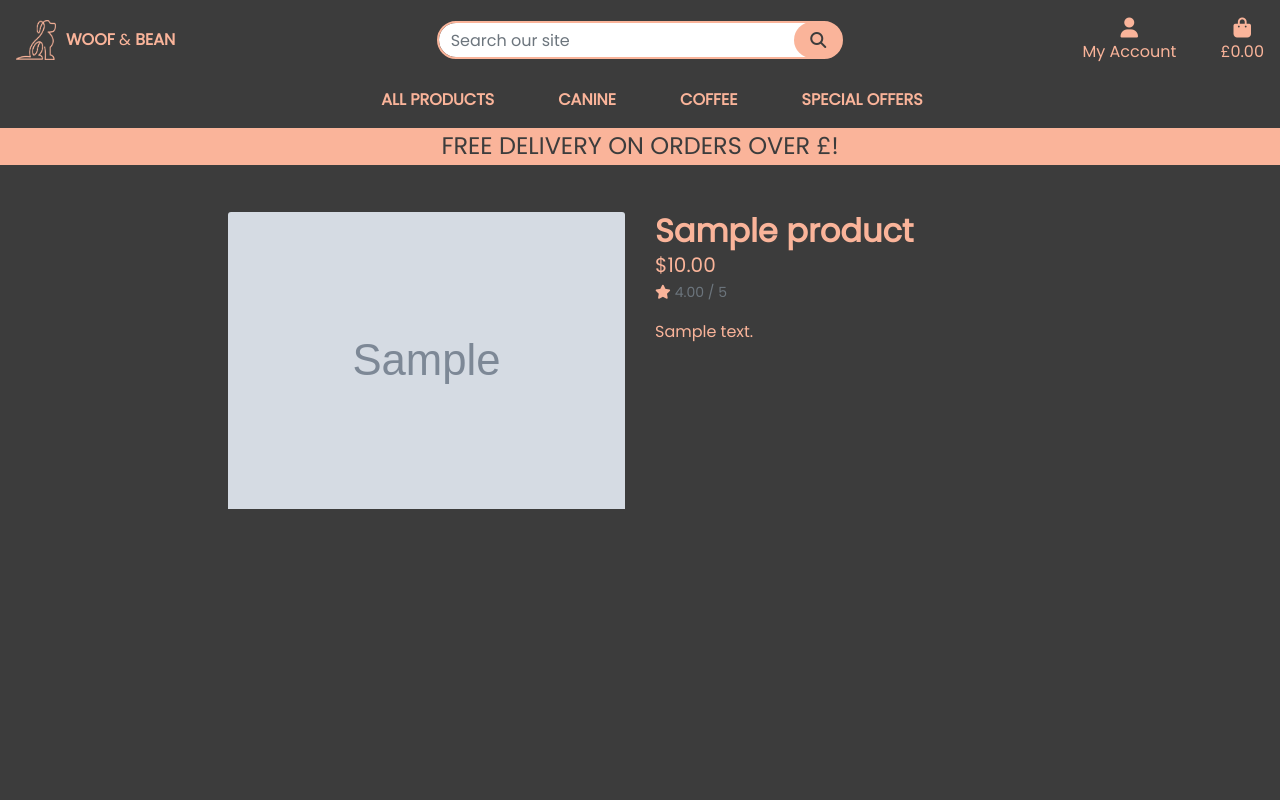
After one commit to ThomasBallardCI/woof-and-bean-M4, a Django app: page /products/1 in a window 1280 px wide. The commit adds this page. Run offline with Django 3.2, Linux system fonts and the light colour scheme; tables that the repository leaves empty hold one stand-in row (values such as "Sample post"); grey boxes marked "Sample" are stand-in pictures; some libraries are stand-ins or nearby versions.

Commit message:
product details template created

```diff
--- a/home/templates/home/index.html
+++ b/home/templates/home/index.html
@@ -20,7 +20,7 @@ Home
             </h1>
             <div class="my-5">
                 <h4>
-                    <a href="" class="shop-now-button btn-black btn btn-lg rounded-pill text-uppsercase py-3"><strong>SHOP NOW</strong></a>
+                    <a href="{% url 'products' %}" class="shop-now-button btn-black btn btn-lg rounded-pill text-uppsercase py-3"><strong>SHOP NOW</strong></a>
                 </h4>
             </div>
         </div>
--- /dev/null
+++ b/products/templates/products/product_detail.html
@@ -0,0 +1,46 @@
+{% extends "base.html" %}
+{% load static %}
+{% block extra_title %}
+All Products
+{% endblock %}
+
+{% block page_header %}
+    <div class="container header-container">
+        <div class="row">
+            <div class="col"></div>
+        </div>
+    </div>
+{% endblock %}
+
+{% block content %}
+    <div class="overlay"></div>
+    <div class="container-fluid">
+        <div class="row">
+            <div class="col-12 col-md-6 col-lg-4 offset-lg-2">
+                <div class="image-container my-5">
+                    {% if product.image %}
+                        <a href="{{ product.image.url }}" target="_blank">
+                            <img class="card-img-top img-fluid" src="{{ product.image.url }}" alt="{{ product.name }}">
+                        </a>
+                        {% else %}
+                        <a href="">
+                            <img class="card-img-top img-fluid" src="{{ MEDIA_URL }}noimage.png" alt="{{ product.name }}">
+                        </a>
+                    {% endif %}
+                </div>
+            </div>
+            <div class="col-12 col-md-6 col-lg-4">
+                <div class="product-details-container mb-5 mt-md-5 text-peach">
+                    <h2 class="mb-0"><strong>{{ product.name }}</strong></h2>
+                    <p class="lead mb-0 text-left">${{ product.price }}</p>
+                    {% if product.rating %}
+                        <small class="text-muted"><i class="fas fa-star mr-1 text-peach"></i>{{ product.rating }} / 5</small>
+                    {% else %}
+                        <small class="text-muted">No Rating</small>
+                    {% endif %}
+                    <p class="mt-3">{{ product.description|safe }}</p>
+                </div>
+            </div>
+        </div>
+    </div>
+{% endblock %}
--- a/products/templates/products/products.html
+++ b/products/templates/products/products.html
@@ -29,11 +29,11 @@ All Products
                         <div class="col-sm-6 col-md-6 col-lg-4 col-xl-3">
                             <div class="card h-100 border-0 bg-custom">
                                 {% if product.image %}
-                                <a href="">
+                                <a href="{% url 'product_detail' product.id %}">
                                     <img class="card-img-top img-fluid" src="{{ product.image.url }}" alt="{{ product.name }}">
                                 </a>
                                 {% else %}
-                                <a href="">
+                                <a href="{% url 'product_detail' product.id %}">
                                     <img class="card-img-top img-fluid bg-custom" src="{{ MEDIA_URL }}noimage.png" alt="{{ product.name }}">
                                 </a>
                                 {% endif %}
--- a/products/urls.py
+++ b/products/urls.py
@@ -3,4 +3,5 @@ from . import views
 
 urlpatterns = [
     path('', views.all_products, name='products'),
+    path('<product_id>', views.product_detail, name='product_detail'),
 ]
--- a/products/views.py
+++ b/products/views.py
@@ -1,4 +1,4 @@
-from django.shortcuts import render
+from django.shortcuts import render, get_object_or_404
 from .models import Product
 
 # Create your views here.
@@ -12,3 +12,15 @@ def all_products(request):
     }
 
     return render(request, 'products/products.html', context)
+
+
+def product_detail(request, product_id):
+    """ A view to show individual product details """
+
+    product = get_object_or_404(Product, pk=product_id)
+
+    context = {
+        'product': product,
+    }
+
+    return render(request, 'products/product_detail.html', context)
--- a/static/css/base.css
+++ b/static/css/base.css
@@ -58,13 +58,14 @@ body {
 }
 
 .text-peach,
+.text-peach-nav,
 .text-logo {
     color: #FAB49A !important;
 }
 
-.text-peach:hover,
-.text-peach:active,
-.text-peach:focus {
+.text-peach-nav:hover,
+.text-peach-nav:active,
+.text-peach-nav:focus {
     text-shadow: 1px 1px 10px #000;
     color: #FAB49A;
 }
--- a/templates/base.html
+++ b/templates/base.html
@@ -60,7 +60,7 @@
             <div class="col-12 col-lg-4 my-auto py-1 py-lg-0">
                 <ul class="list-inline list-unstyled text-center text-lg-right my-0">
                     <li class="list-inline-item dropdown">
-                        <a href="#" id="user-options" data-toggle="dropdown" aria-haspopup="true" aria-expanded="false" class="text-peach nav-link">
+                        <a href="#" id="user-options" data-toggle="dropdown" aria-haspopup="true" aria-expanded="false" class="text-peach-nav nav-link">
                             <div class="text-center">
                                 <div><i class="fas fa-user fa-lg"></i></div>
                                 <p class="my-0">My Account</p>
@@ -81,7 +81,7 @@
                         </div>
                     </li>
                     <li class="list-inline-item">
-                        <a class="{% if grand_total %}text-info font-weight-bold{% else %}text-peach{% endif %} nav-link" href="">
+                        <a class="{% if grand_total %}text-info font-weight-bold{% else %}text-peach-nav{% endif %} nav-link" href="">
                             <div class="text-center">
                                 <div><i class="fas fa-shopping-bag fa-lg"></i></div>
                                 <p class="my-0">
--- a/templates/includes/main-nav.html
+++ b/templates/includes/main-nav.html
@@ -1,19 +1,19 @@
 <div class="collapse navbar-collapse" id="main-nav">
     <ul class="navbar-nav w-auto mx-auto">
         <li class="nav-item dropdown">
-            <a class="logo-font font-weight-bold nav-link text-peach mr-5" href="#" id="all-products-link" data-toggle="dropdown" aria-haspopup="true" aria-expanded="false">
+            <a class="logo-font font-weight-bold nav-link text-peach-nav mr-5" href="#" id="all-products-link" data-toggle="dropdown" aria-haspopup="true" aria-expanded="false">
                 All Products
             </a>
             <div class="dropdown-menu border-0" aria-labelledby="all-products-link">
                 <a href="" class="dropdown-item">By Price</a>
                 <a href="" class="dropdown-item ">By Rating</a>
                 <a href="" class="dropdown-item ">By Category</a>
-                <a href="" class="dropdown-item">All Products</a>
+                <a href="{% url 'products' %}" class="dropdown-item">All Products</a>
             </div>
         </li>
 
         <li class="nav-item dropdown">
-            <a class="logo-font font-weight-bold nav-link text-peach mr-5" href="#" id="clothing-link" data-toggle="dropdown" aria-haspopup="true" aria-expanded="false">
+            <a class="logo-font font-weight-bold nav-link text-peach-nav mr-5" href="#" id="clothing-link" data-toggle="dropdown" aria-haspopup="true" aria-expanded="false">
                 Canine
             </a>
             <div class="dropdown-menu border-0" aria-labelledby="clothing-link">
@@ -24,7 +24,7 @@
         </li>
 
         <li class="nav-item dropdown">
-            <a class="logo-font font-weight-bold nav-link text-peach mr-5" href="#" id="homeware-link" data-toggle="dropdown" aria-haspopup="true" aria-expanded="false">
+            <a class="logo-font font-weight-bold nav-link text-peach-nav mr-5" href="#" id="homeware-link" data-toggle="dropdown" aria-haspopup="true" aria-expanded="false">
                 Coffee
             </a>
             <div class="dropdown-menu border-0" aria-labelledby="homeware-link">
@@ -35,7 +35,7 @@
         </li>
 
         <li class="nav-item dropdown">
-            <a class="logo-font font-weight-bold nav-link text-peach" href="#" id="specials-link" data-toggle="dropdown" aria-haspopup="true" aria-expanded="false">
+            <a class="logo-font font-weight-bold nav-link text-peach-nav" href="#" id="specials-link" data-toggle="dropdown" aria-haspopup="true" aria-expanded="false">
                 Special Offers
             </a>
             <div class="dropdown-menu border-0" aria-labelledby="specials-link">
--- a/templates/includes/mobile-top-header.html
+++ b/templates/includes/mobile-top-header.html
@@ -1,5 +1,5 @@
 <li class="list-inline-item">
-    <a class="text-peach nav-link d-block d-lg-none" href="#" id="mobile-search" data-toggle="dropdown" aria-haspopup="true" aria-expanded="false">
+    <a class="text-peach-nav nav-link d-block d-lg-none" href="#" id="mobile-search" data-toggle="dropdown" aria-haspopup="true" aria-expanded="false">
         <div class="text-center">
             <div><i class="fas fa-search fa-lg"></i></div>
             <p class="my-0">Search</p>
@@ -21,7 +21,7 @@
     </div>
 </li>
 <li class="list-inline-item dropdown">
-    <a class="text-peach nav-link d-block d-lg-none" href="#" id="user-options" data-toggle="dropdown" aria-haspopup="true" aria-expanded="false">
+    <a class="text-peach-nav nav-link d-block d-lg-none" href="#" id="user-options" data-toggle="dropdown" aria-haspopup="true" aria-expanded="false">
         <div class="text-center">
             <div><i class="fas fa-user fa-lg"></i></div>
             <p class="my-0">My Account</p>
@@ -42,7 +42,7 @@
     </div>
 </li>
 <li class="list-inline-item">
-    <a class="{% if grand_total %}text-primary font-weight-bold{% else %}text-peach{% endif %} nav-link d-block d-lg-none" href="">
+    <a class="{% if grand_total %}text-primary font-weight-bold{% else %}text-peach-nav{% endif %} nav-link d-block d-lg-none" href="">
         <div class="text-center">
             <div><i class="fas fa-shopping-bag fa-lg"></i></div>
             <p class="my-0">
```
